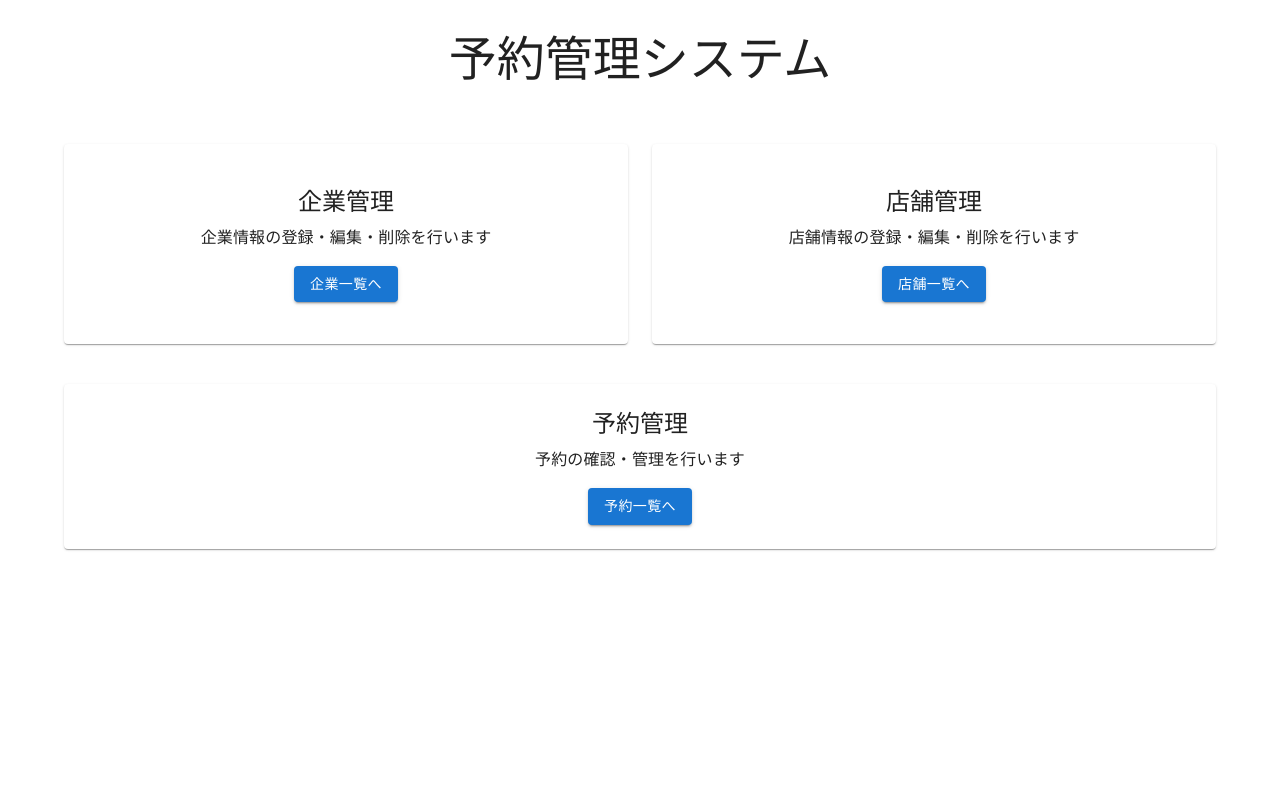
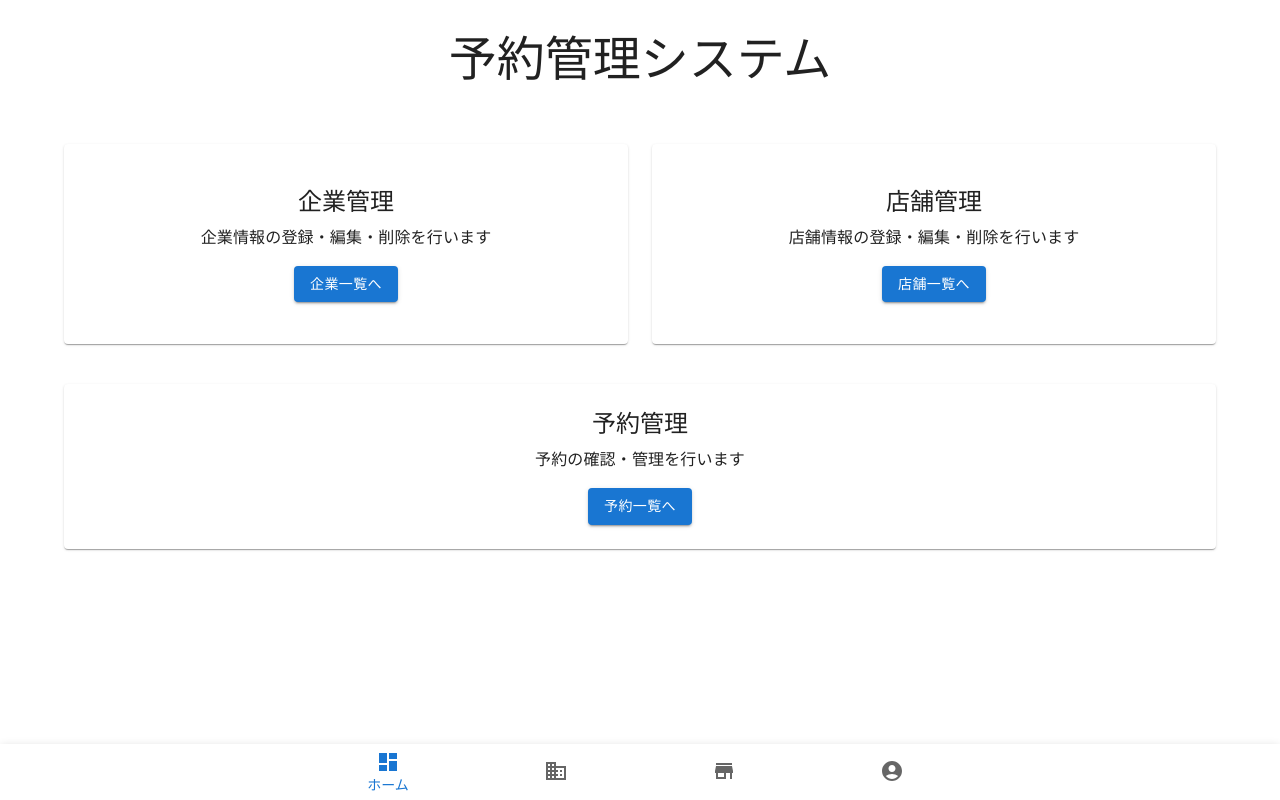
Before and after one commit to sutok/fastapi-sample-mcp-server, a React (Create React App) app in the folder frontend/: page / in a window 1280 px wide. Built offline with nearby package versions, Linux system fonts and the light colour scheme.

Commit message:
下部ボタン追加

```diff
--- a/frontend/src/App.tsx
+++ b/frontend/src/App.tsx
@@ -10,6 +10,8 @@ import ProfileEdit from "./pages/ProfileEdit";
 import Logout from "./pages/Logout";
 import SignUp from "./pages/SignUp";
 import Home from "./pages/Home";
+import CustomBottomNavigation from "./components/common/BottomNavigation";
+import Box from "@mui/material/Box";
 
 const theme = createTheme({
   palette: {
@@ -28,6 +30,7 @@ const App: React.FC = () => {
     <ThemeProvider theme={theme}>
       <CssBaseline />
       <BrowserRouter>
+        <Box sx={{ pb: 7 }}>
           <Routes>
             <Route element={<LoginLayout />}>
               <Route path="/login" element={<Login />} />
@@ -37,6 +40,8 @@ const App: React.FC = () => {
             <Route path="/dashboard" element={<Dashboard />} />
             <Route path="/" element={<Home />} />
           </Routes>
+          <CustomBottomNavigation />
+        </Box>
       </BrowserRouter>
     </ThemeProvider>
   );
--- a/frontend/src/components/common/BottomNavigation.tsx
+++ b/frontend/src/components/common/BottomNavigation.tsx
@@ -1,39 +1,65 @@
 import React from "react";
-import { BottomNavigation, BottomNavigationAction } from "@mui/material";
+import { BottomNavigation, BottomNavigationAction, Paper } from "@mui/material";
 import AccountCircleIcon from "@mui/icons-material/AccountCircle";
-// import CalendarMonthIcon from "@mui/icons-material/CalendarMonth";
-import HistoryIcon from "@mui/icons-material/History";
+import BusinessIcon from "@mui/icons-material/Business";
+import StoreIcon from "@mui/icons-material/Store";
+import DashboardIcon from "@mui/icons-material/Dashboard";
 import HomeIcon from "@mui/icons-material/Home";
-import { useNavigate } from "react-router-dom";
+import { useNavigate, useLocation } from "react-router-dom";
 
 const CustomBottomNavigation = () => {
-  const [value, setValue] = React.useState(0);
   const navigate = useNavigate();
+  const location = useLocation();
+
+  // 現在のパスに基づいて選択されたタブを設定
+  const getCurrentValue = () => {
+    const path = location.pathname;
+    if (path === "/") return 0;
+    if (path.startsWith("/companies")) return 1;
+    if (path.startsWith("/stores")) return 2;
+    if (path.startsWith("/profile")) return 3;
+    return 0;
+  };
 
   return (
+    <Paper
+      sx={{
+        position: "fixed",
+        bottom: 0,
+        left: 0,
+        right: 0,
+        zIndex: 1000,
+      }}
+      elevation={3}
+    >
       <BottomNavigation
-      value={value}
+        value={getCurrentValue()}
         onChange={(event, newValue) => {
-        setValue(newValue);
+          switch (newValue) {
+            case 0:
+              navigate("/dashboard");
+              break;
+            case 1:
+              navigate("/companies");
+              break;
+            case 2:
+              navigate("/stores");
+              break;
+            case 3:
+              navigate("/profile");
+              break;
+          }
         }}
-      sx={{ position: "fixed", bottom: 0, width: "100%" }}
       >
-      <BottomNavigationAction
-        label="ホーム"
-        icon={<HomeIcon />}
-        onClick={() => navigate("/dashboard")}
-      />
-      <BottomNavigationAction
-        label="予約一覧"
-        icon={<HistoryIcon />}
-        onClick={() => navigate("/dashboard")}
-      />
+        <BottomNavigationAction label="ホーム" icon={<DashboardIcon />} />
+        <BottomNavigationAction label="企業" icon={<BusinessIcon />} />
+        <BottomNavigationAction label="店舗" icon={<StoreIcon />} />
         <BottomNavigationAction
           label="プロフィール"
           icon={<AccountCircleIcon />}
-        onClick={() => navigate("/profile")}
         />
       </BottomNavigation>
+    </Paper>
   );
 };
 
--- a/frontend/src/components/layouts/DefaultLayout.tsx
+++ b/frontend/src/components/layouts/DefaultLayout.tsx
@@ -24,6 +24,8 @@ import LogoutIcon from "@mui/icons-material/Logout";
 import MenuIcon from "@mui/icons-material/Menu";
 import ChevronLeftIcon from "@mui/icons-material/ChevronLeft";
 import useMediaQuery from "@mui/material/useMediaQuery";
+import BottomNavigation from "@mui/material/BottomNavigation";
+import BottomNavigationAction from "@mui/material/BottomNavigationAction";
 import { useTheme } from "@mui/material/styles";
 
 const drawerWidth = 240;
--- a/frontend/src/index.css
+++ b/frontend/src/index.css
@@ -1,13 +1,26 @@
 body {
   margin: 0;
-  font-family: -apple-system, BlinkMacSystemFont, 'Segoe UI', 'Roboto', 'Oxygen',
-    'Ubuntu', 'Cantarell', 'Fira Sans', 'Droid Sans', 'Helvetica Neue',
+  padding: 0;
+  font-family: -apple-system, BlinkMacSystemFont, "Segoe UI", "Roboto", "Oxygen",
+    "Ubuntu", "Cantarell", "Fira Sans", "Droid Sans", "Helvetica Neue",
     sans-serif;
   -webkit-font-smoothing: antialiased;
   -moz-osx-font-smoothing: grayscale;
+  min-height: 100vh;
+}
+
+#root {
+  min-height: 100vh;
+  display: flex;
+  flex-direction: column;
+}
+
+/* BottomNavigationの高さ分の余白を確保 */
+main {
+  padding-bottom: 56px; /* BottomNavigationの高さ */
 }
 
 code {
-  font-family: source-code-pro, Menlo, Monaco, Consolas, 'Courier New',
+  font-family: source-code-pro, Menlo, Monaco, Consolas, "Courier New",
     monospace;
 }
```
Lines whose indentation alone changed are shown as unchanged.
